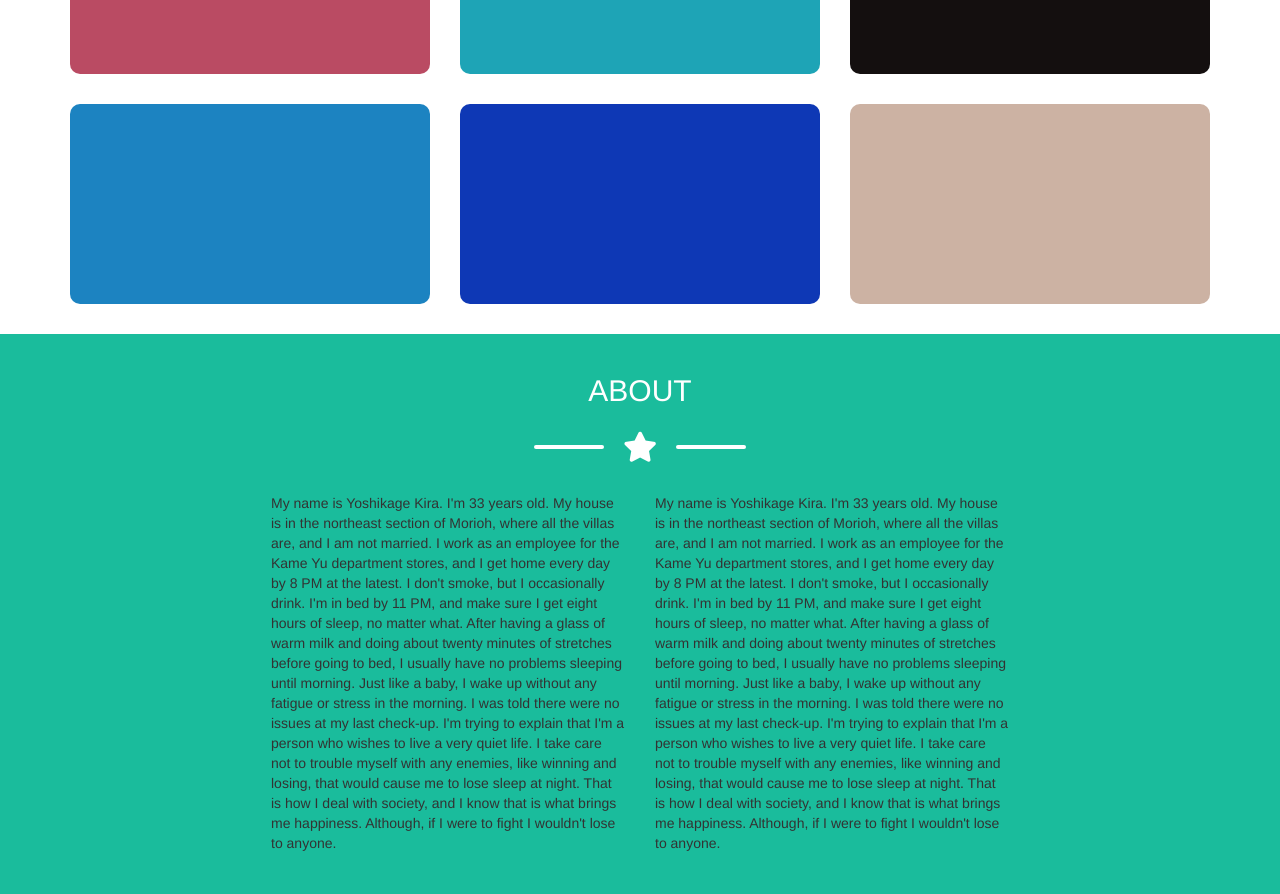
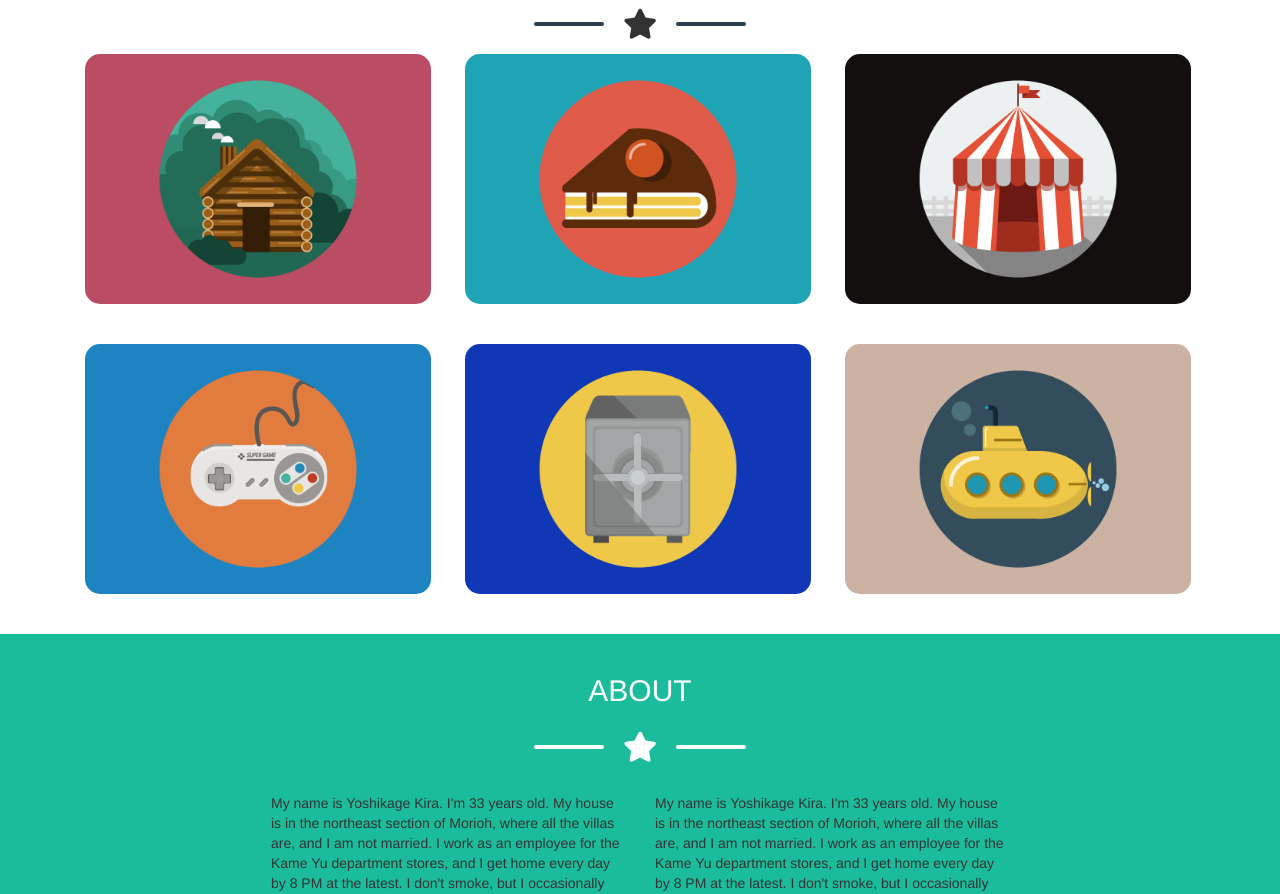
Before and after one commit to GianMX/html-css-bootstrap-freelancer, a plain HTML site: page index.html in a window 1280 px wide. Shown: the part 562-1456 px from the top of the page. Drawn offline with nearby package versions, Linux system fonts and the light colour scheme.

Commit message:
inserimento immagini

```diff
--- a/css/style.css
+++ b/css/style.css
@@ -83,30 +83,15 @@ h1,h2,h3 {
   color: white;
   padding-top: 56px;
 }
+.my_jumbo img {
+  height: 200px;
+}
 /* END JUMBO */
 /* PORTFOLIO */
-[class*="my_portfolio-box-"]{
-  height: 200px;
-  margin-bottom: 30px;
-  border-radius: 10px;
-}
-.my_portfolio-box-1 {
-  background-color: #ba4b63;
-}
-.my_portfolio-box-2 {
-  background-color: #1ea4b6;
-}
-.my_portfolio-box-3 {
-  background-color: #140f0f;
-}
-.my_portfolio-box-4 {
-  background-color: #1c83c1;
-}
-.my_portfolio-box-5 {
-  background-color: #0e38b5;
-}
-.my_portfolio-box-6 {
-  background-color:#ccb2a3;
+#showcase img {
+  height: 250px;
+  margin-bottom: 40px;
+  border-radius: 15px;
 }
 /* END PORTFOLIO */
 /* ABOUT */
--- a/index.html
+++ b/index.html
@@ -29,7 +29,7 @@
         <div class="container">
           <div class="row">
             <div class="col-xs-12">
-              <div class="ms_avatar">&nbsp;</div>
+              <div class="ms_avatar"><img src="img/avatar.svg" alt="avatar"></div>
               <h1>Start bootstrap</h1>
               <div class="starlinew">
                 <i class="fas fa-star"></i>
@@ -52,41 +52,43 @@
           </div>
           <!-- END PORTFOLIO HEAD -->
           <!-- SHOW PORTFOLIO -->
+          <div class="container-fluid">
             <div class="row">
               <!-- ART 1 HOUSE -->
-            <div class="col-xs-12 col-sm-6 col-md-4">
+              <div class="col-xs-12 col-sm-6 col-lg-4">
                 <div class="my_portfolio-box-1">
-              <!-- <img src="" alt="house"> -->
+                  <img src="img/cabin.png" alt="house">
                 </div>
               </div>
               <!-- ART 2 CAKE -->
-            <div class="col-xs-12 col-sm-6 col-md-4">
+              <div class="col-xs-12 col-sm-6 col-lg-4">
                 <div class="my_portfolio-box-2">
-                <!-- <img src="" alt="cake"> -->
+                  <img src="img/cake.png" alt="cake">
                 </div>
               </div>
               <!-- ART 3 CIRCUS -->
-            <div class="col-xs-12 col-sm-6 col-md-4">
+              <div class="col-xs-12 col-sm-6 col-lg-4">
                 <div class="my_portfolio-box-3">
-                <!-- <img src="" alt="circus"> -->
+                  <img src="img/circus.png" alt="circus">
                 </div>
               </div>
               <!-- ART 4 SNES CONTROLLER  -->
-            <div class="col-xs-12 col-sm-6 col-md-4">
+              <div class="col-xs-12 col-sm-6 col-lg-4">
                 <div class="my_portfolio-box-4">
-                <!-- <img src="" alt="snes"> -->
+                  <img src="img/game.png" alt="snes">
                 </div>
               </div>
               <!-- ART 5 SAFE -->
-            <div class="col-xs-12 col-sm-6 col-md-4">
+              <div class="col-xs-12 col-sm-6 col-lg-4">
                 <div class="my_portfolio-box-5">
-                <!-- <img src="" alt="safe"> -->
+                  <img src="img/safe.png" alt="safe">
                 </div>
               </div>
               <!-- ART 6 YELLOW SUBMARINE -->
-            <div class="col-xs-12 col-sm-6 col-md-4">
+              <div class="col-xs-12 col-sm-6 col-lg-4">
                 <div class="my_portfolio-box-6">
-                <!-- <img src="" alt="yellow submarine"> -->
+                  <img src="img/submarine.png" alt="yellow submarine">
+                </div>
               </div>
             </div>
           </div>
```
Also changed, not shown: img/avatar.svg (added), img/cabin.png (added), img/cake.png (added), img/circus.png (added), img/game.png (added), img/safe.png (added), img/submarine.png (added). Lines whose indentation alone changed are shown as unchanged.
